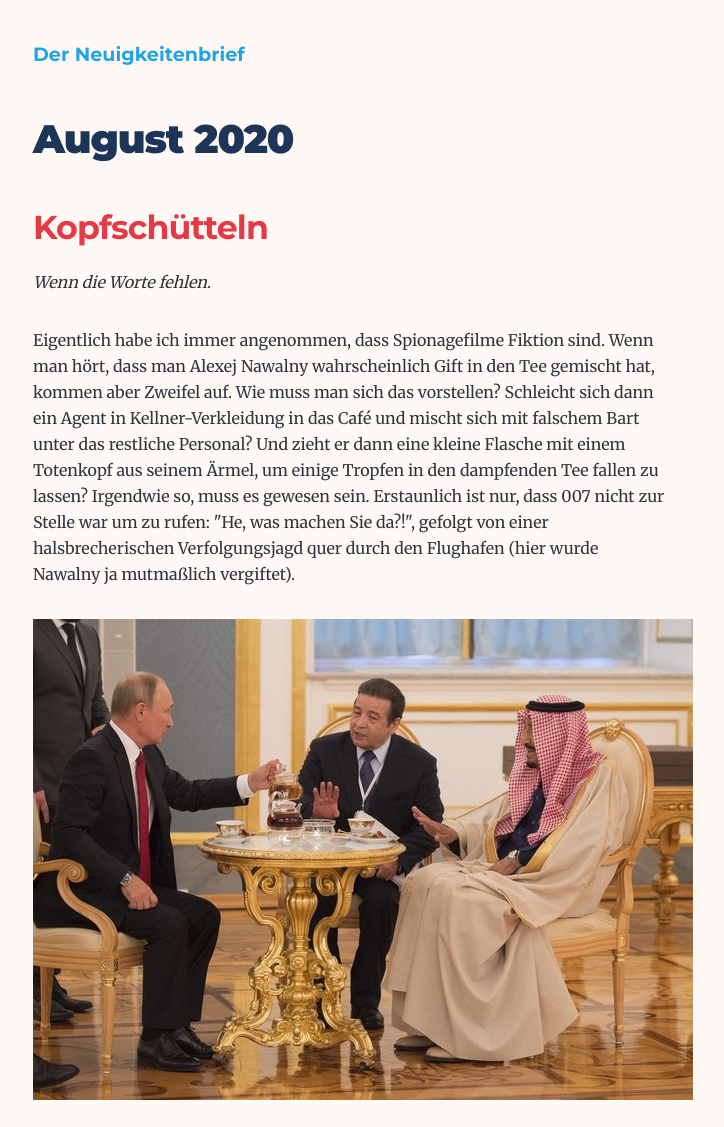
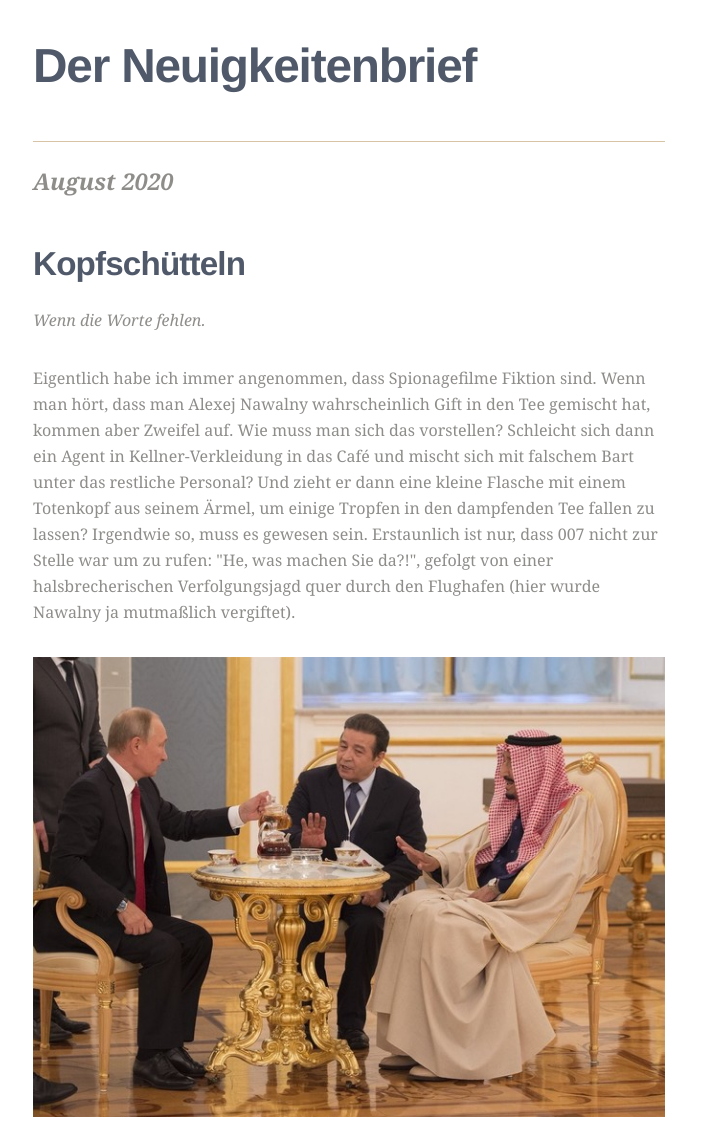
Before and after one commit to jasperanders/jasperanders.xyz, a Gatsby site: page /august2020/ in a window 1280 px wide. Shown: the top 1127 px of the page, without its empty margins (291-1015 px from the left). Built offline with nearby package versions, Linux system fonts and the light colour scheme; Gatsby itself is replaced by a stand-in of ours; some packages are replaced by stand-ins of ours; a web font is replaced by a local one.

Commit message:
refined styling

```diff
--- a/gatsby-config.js
+++ b/gatsby-config.js
@@ -9,6 +9,19 @@ module.exports = {
     siteUrl: `https://www.jasperanders.xyz`,
   },
   plugins: [
+    {
+      resolve: `gatsby-plugin-google-fonts`,
+      options: {
+        fonts: [`Rozha One`],
+        display: "swap",
+      },
+    },
+    {
+      resolve: `gatsby-plugin-typography`,
+      options: {
+        pathToConfigModule: `src/utils/typography`,
+      },
+    },
     {
       resolve: `gatsby-source-filesystem`,
       options: {
--- a/public/page-data/using-typescript/page-data.json
+++ b/public/page-data/using-typescript/page-data.json
@@ -1 +1 @@
-{"componentChunkName":"component---src-pages-using-typescript-tsx","path":"/using-typescript/","result":{"data":{"site":{"buildTime":"2020-10-15 01:22 pm UTC"}},"pageContext":{}},"staticQueryHashes":["2841359383"]}
+{"componentChunkName":"component---src-pages-using-typescript-tsx","path":"/using-typescript/","result":{"data":{"site":{"buildTime":"2020-10-23 12:46 pm UTC"}},"pageContext":{}},"staticQueryHashes":["2841359383"]}
--- a/src/components/layout.js
+++ b/src/components/layout.js
@@ -1,32 +1,33 @@
-import React from "react"
-import { Link } from "gatsby"
+import React from "react";
+import { Link } from "gatsby";
 
 const Layout = ({ location, title, children }) => {
-  const rootPath = `${__PATH_PREFIX__}/`
-  const isRootPath = location.pathname === rootPath
-  let header
+  const rootPath = `${__PATH_PREFIX__}/`;
+  const isRootPath = location.pathname === rootPath;
+  let header;
 
   if (isRootPath) {
     header = (
       <h1 className="main-heading">
         <Link to="/">{title}</Link>
       </h1>
-    )
+    );
   } else {
     header = (
-      <Link className="header-link-home" to="/">
-        {title}
-      </Link>
-    )
+      <h1 className="header-link-home">
+        <Link to="/">{`${title}`}</Link>
+      </h1>
+    );
   }
 
   return (
     <div className="global-wrapper" data-is-root-path={isRootPath}>
       <header className="global-header">{header}</header>
+      <hr />
       <main>{children}</main>
       <footer>© {new Date().getFullYear()}</footer>
     </div>
-  )
-}
+  );
+};
 
-export default Layout
+export default Layout;
--- a/src/pages/index.js
+++ b/src/pages/index.js
@@ -39,12 +39,11 @@ const BlogIndex = ({ data, location }) => {
                 itemType="http://schema.org/Article"
               >
                 <header>
-                  <h2>
+                  <h3>
                     <Link to={post.fields.slug} itemProp="url">
                       <span itemProp="headline">{title}</span>
                     </Link>
-                  </h2>
-                  {/* <small>{post.frontmatter.date}</small> */}
+                  </h3>
                 </header>
                 <section>
                   <p
--- a/src/style.css
+++ b/src/style.css
@@ -27,9 +27,10 @@
   --spacing-20: 5rem;
   --spacing-24: 6rem;
   --spacing-32: 8rem;
-  --fontFamily-sans: Montserrat, system-ui, -apple-system, BlinkMacSystemFont,
-    "Segoe UI", Roboto, "Helvetica Neue", Arial, "Noto Sans", sans-serif,
-    "Apple Color Emoji", "Segoe UI Emoji", "Segoe UI Symbol", "Noto Color Emoji";
+  --fontFamily-sans: Roboto, Montserrat, system-ui, -apple-system,
+    BlinkMacSystemFont, "Segoe UI", Roboto, "Helvetica Neue", Arial, "Noto Sans",
+    sans-serif, "Apple Color Emoji", "Segoe UI Emoji", "Segoe UI Symbol",
+    "Noto Color Emoji";
   --fontFamily-serif: "Merriweather", "Georgia", Cambria, "Times New Roman",
     Times, serif;
   --font-body: var(--fontFamily-serif);
@@ -54,13 +55,27 @@
   --fontSize-5: 2.074rem;
   --fontSize-6: 2.488rem;
   --fontSize-7: 2.986rem;
-  --color-primary: #22a3e6;
-  --color-background: #fff9f6;
-  --color-text: #2e353f;
+  --color-primary: #e98074;
+  --color-background: #ffffff;
+  --color-text: #8e8d8a;
   --color-text-light: #4f5969;
-  --color-heading: #e63946;
-  --color-heading-black: #1d3557;
-  --color-accent: #a8dadc;
+  --color-heading: #e85a4f;
+  --color-heading: #4f5969;
+  --color-heading-black: #4f5969;
+  --color-accent: #d8c3a5;
+}
+
+@media (max-width: 450px) {
+  :root {
+    --fontSize-0: 0.833rem;
+    --fontSize-1: 1rem;
+    --fontSize-2: 1.2rem;
+    --fontSize-3: 1.44rem;
+    --fontSize-4: 1.728rem;
+    --fontSize-5: 2.074rem;
+    --fontSize-6: var(--fontSize-4);
+    --fontSize-7: var(--fontSize-4);
+  }
 }
 
 /* HTML elements */
@@ -80,7 +95,7 @@ html {
 }
 
 body {
-  font-family: var(--font-body);
+  /* font-family: var(--font-body); */
   font-size: var(--fontSize-1);
   color: var(--color-text);
 }
@@ -103,7 +118,6 @@ h3,
 h4,
 h5,
 h6 {
-  font-family: var(--font-heading);
   margin-top: var(--spacing-12);
   margin-bottom: var(--spacing-6);
   line-height: var(--lineHeight-tight);
@@ -282,10 +296,9 @@ a:focus {
 }
 
 .header-link-home {
-  font-weight: var(--fontWeight-bold);
-  font-family: var(--font-heading);
+  font-size: var(--fontSize-7);
   text-decoration: none;
-  font-size: var(--fontSize-2);
+  margin: 0;
 }
 
 .bio {
@@ -333,9 +346,3 @@ a:focus {
     list-style-position: inside;
   }
 }
-
-@media (max-width: 450px) {
-  h1 {
-    font-size: var(--fontSize-4) !important;
-  }
-}
--- a/src/templates/blog-post.js
+++ b/src/templates/blog-post.js
@@ -4,6 +4,8 @@ import { Link, graphql } from "gatsby";
 import Bio from "../components/bio";
 import Layout from "../components/layout";
 import SEO from "../components/seo";
+
+import { BlogTitle } from "./styles";
 
 const BlogPostTemplate = ({ data, pageContext, location }) => {
   const post = data.markdownRemark;
@@ -22,8 +24,7 @@ const BlogPostTemplate = ({ data, pageContext, location }) => {
         itemType="http://schema.org/Article"
       >
         <header>
-          <h1 itemProp="headline">{post.frontmatter.title}</h1>
-          {/* <p>{post.frontmatter.date}</p> */}
+          <BlogTitle>{post.frontmatter.title}</BlogTitle>
         </header>
         <section
           dangerouslySetInnerHTML={{ __html: post.html }}
--- /dev/null
+++ b/src/templates/styles.js
@@ -0,0 +1,7 @@
+import styled from "styled-components";
+
+export const BlogTitle = styled.span`
+  font-weight: 900;
+  font-style: italic;
+  font-size: var(--fontSize-3);
+`;
--- /dev/null
+++ b/src/utils/typography.js
@@ -0,0 +1,15 @@
+import Typography from "typography";
+import kirkhamTheme from "typography-theme-kirkham";
+
+// const typography = new Typography({
+//   baseFontSize: "18px",
+//   baseLineHeight: 1.45,
+//   headerFontFamily: ["Rozha One", "serif"],
+//   bodyFontFamily: ["Open Sans", "sans-serif"]
+// });
+const typography = new Typography(kirkhamTheme);
+
+// Insert styles directly into the <head>
+typography.injectStyles();
+
+export default typography;
```
Also changed, not shown: package.json (+6 -1 lines), public/index.html (+1 -1 lines), src/components/bio.js (+9 -9 lines), 1 other file.
